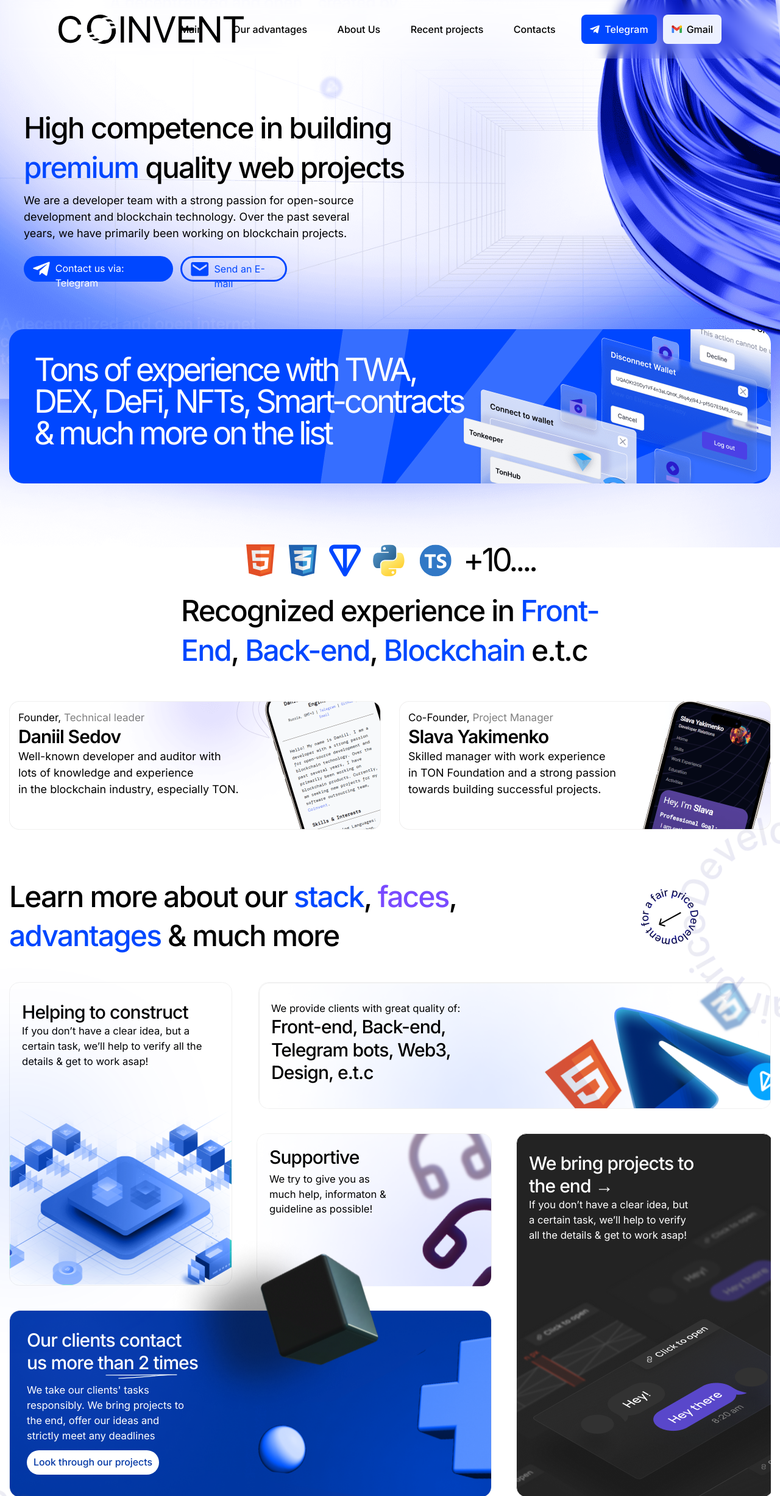
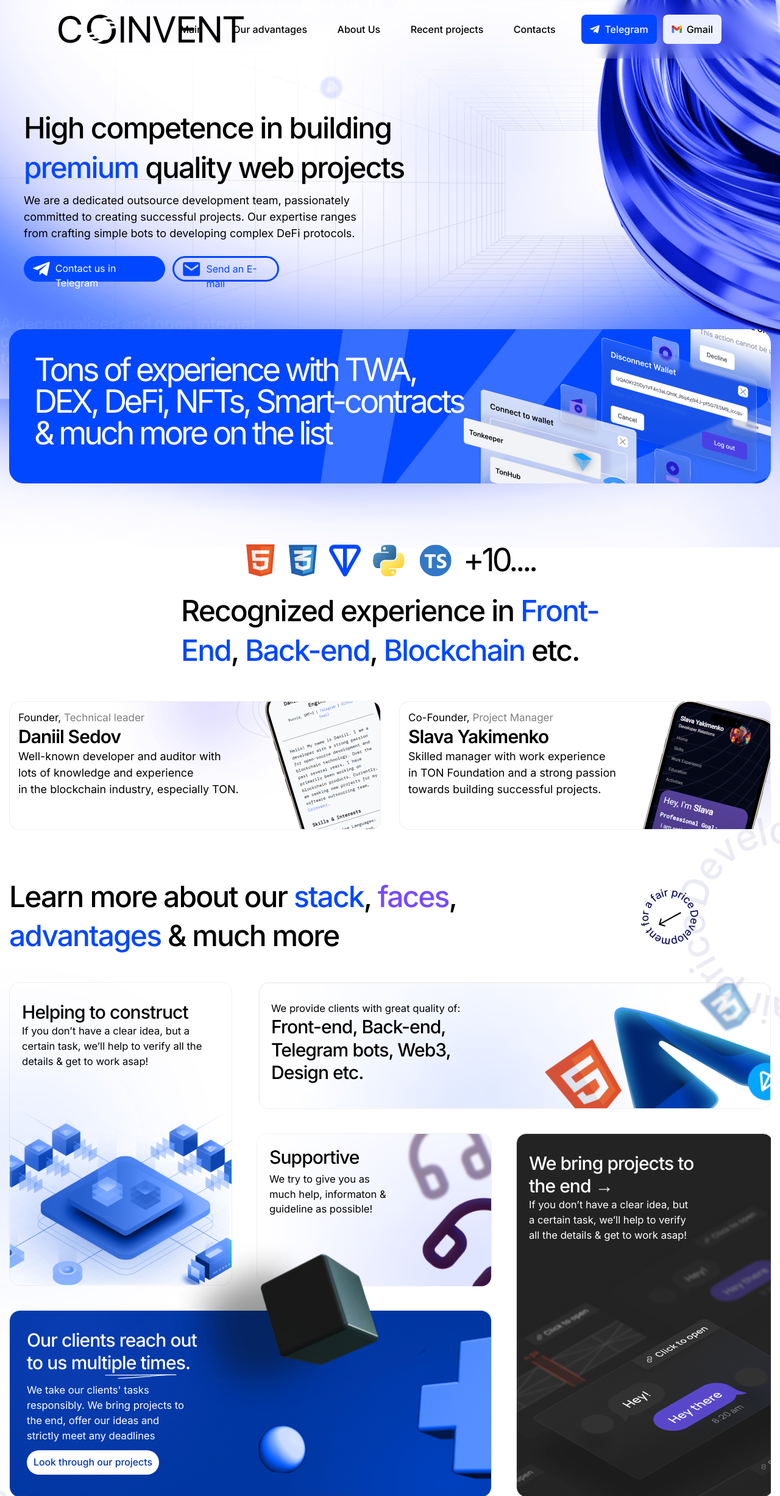
Before and after one commit to coinvent-solutions/website, a React (Vite) app: page / in a window 1280 px wide. Shown: the top 2454 px of the page at 61% size. Built offline with nearby package versions, Linux system fonts and the light colour scheme; the HTML template or start-up script is replaced by a standard one.

Commit message:
wip: rework texts

```diff
--- a/src/components/About/About.tsx
+++ b/src/components/About/About.tsx
@@ -1,11 +1,24 @@
 import { FC } from 'react';
-import { HelpingConstruct, logo, Block5, Block2, Block4, Block3, line, DecorateEllipse, BlackBlock, Block2Sm, Block4Sm, Block3Sm, Block5Sm } from '../../assets'
-import { langs } from '../../constants'
-import styles from './About.module.scss'
-import classNames from 'classnames'
+import {
+    HelpingConstruct,
+    logo,
+    Block5,
+    Block2,
+    Block4,
+    Block3,
+    line,
+    DecorateEllipse,
+    BlackBlock,
+    Block2Sm,
+    Block4Sm,
+    Block3Sm,
+    Block5Sm,
+} from '../../assets';
+import { langs } from '../../constants';
+import styles from './About.module.scss';
+import classNames from 'classnames';
 
 function About() {
-
     function ScrollTo(id: string) {
         (document.getElementById(id) as HTMLBodyElement).scrollIntoView({
             block: 'center',
@@ -18,31 +31,81 @@ function About() {
             <div className={styles.Screen}>
                 <div className={styles.Block1}>
                     <div className={styles.Block1_Text}>
-						<h1 className={styles.Block1_Title}>Helping to construct</h1>
-						<p className={styles.Block1_Info}>If you don’t have a clear idea, but a<br/>certain task, we’ll help to verify all the<br/>details & get to work asap!</p>
+                        <h1 className={styles.Block1_Title}>
+                            Helping to construct
+                        </h1>
+                        <p className={styles.Block1_Info}>
+                            If you don’t have a clear idea, but a<br />
+                            certain task, we’ll help to verify all the
+                            <br />
+                            details & get to work asap!
+                        </p>
                     </div>
-					<img src={HelpingConstruct} alt="" className={styles.Block1_Img} />
+                    <img
+                        src={HelpingConstruct}
+                        alt=""
+                        className={styles.Block1_Img}
+                    />
                 </div>
                 <div className={styles.Block2}>
                     <div className={styles.Block2_Text}>
-						<p className={styles.Block2_Info}>We provide clients with great quality of:</p>
-						<h1 className={styles.Block2_Title}>Front-end, Back-end,<br/>Telegram bots, Web3,<br/>Design, e.t.c</h1>
+                        <p className={styles.Block2_Info}>
+                            We provide clients with great quality of:
+                        </p>
+                        <h1 className={styles.Block2_Title}>
+                            Front-end, Back-end,
+                            <br />
+                            Telegram bots, Web3,
+                            <br />
+                            Design etc.
+                        </h1>
                     </div>
                     <picture>
-						<source media="(min-width: 768px)" srcSet={`${Block2} 768w`} sizes="768px" />
+                        <source
+                            media="(min-width: 768px)"
+                            srcSet={`${Block2} 768w`}
+                            sizes="768px"
+                        />
                         <source srcSet={`${Block2Sm} 1251w`} sizes="1251px" />
                         <img src={Block2Sm} className={styles.Block2_Img} />
                     </picture>
                 </div>
                 <div className={styles.Block3}>
                     <div className={styles.Block3_Text}>
-						<h1 className={styles.Block3_Title}>Our clients contact<br/>us more than 2 times</h1>
-						<img src={line} alt="" className={styles.Block3_Underline} />
-						<p className={styles.Block3_Info}>We take our clients' tasks<br/>responsibly. We bring projects to<br/>the end, offer our ideas and<br/>strictly meet any deadlines</p>
-						<div onClick={() => ScrollTo("Projects")} className={classNames(styles.Button, styles.cursor_pointer)}>Look through our projects</div>
+                        <h1 className={styles.Block3_Title}>
+                            Our clients reach out <br />
+                            to us multiple times.
+                        </h1>
+                        <img
+                            src={line}
+                            alt=""
+                            className={styles.Block3_Underline}
+                        />
+                        <p className={styles.Block3_Info}>
+                            We take our clients' tasks
+                            <br />
+                            responsibly. We bring projects to
+                            <br />
+                            the end, offer our ideas and
+                            <br />
+                            strictly meet any deadlines
+                        </p>
+                        <div
+                            onClick={() => ScrollTo('Projects')}
+                            className={classNames(
+                                styles.Button,
+                                styles.cursor_pointer
+                            )}
+                        >
+                            Look through our projects
+                        </div>
                     </div>
                     <picture>
-						<source media="(min-width: 768px)" srcSet={`${Block3} 768w`} sizes="768px" />
+                        <source
+                            media="(min-width: 768px)"
+                            srcSet={`${Block3} 768w`}
+                            sizes="768px"
+                        />
                         <source srcSet={`${Block3Sm} 1251w`} sizes="1251px" />
                         <img src={Block3Sm} className={styles.Block3_Img} />
                     </picture>
@@ -50,30 +113,56 @@ function About() {
                 <div className={styles.Block4}>
                     <div className={styles.Block4_Text}>
                         <h1 className={styles.Block4_Title}>Supportive</h1>
-						<p className={styles.Block4_Info}>We try to give you as<br/>much help, informaton &<br/>guideline as possible!</p>
+                        <p className={styles.Block4_Info}>
+                            We try to give you as
+                            <br />
+                            much help, informaton &<br />
+                            guideline as possible!
+                        </p>
                     </div>
                     <picture className={styles.Pict}>
-						<source media="(max-width: 1250px)" srcSet={`${Block4Sm} 1250w`} sizes="1250px" />
+                        <source
+                            media="(max-width: 1250px)"
+                            srcSet={`${Block4Sm} 1250w`}
+                            sizes="1250px"
+                        />
                         <source srcSet={`${Block4} 1251w`} sizes="1251px" />
                         <img src={Block4} className={styles.Block4_Img} />
                     </picture>
                 </div>
                 <div className={styles.Block5}>
                     <div className={styles.Block5_Text}>
-						<h1 className={styles.Block5_Title}>We bring projects to<br/>the end &rarr;</h1>
-						<p className={styles.Block5_Info}>If you don’t have a clear idea, but<br/>a certain task, we’ll help to verify<br/>all the details & get to work asap!</p>
+                        <h1 className={styles.Block5_Title}>
+                            We bring projects to
+                            <br />
+                            the end &rarr;
+                        </h1>
+                        <p className={styles.Block5_Info}>
+                            If you don’t have a clear idea, but
+                            <br />a certain task, we’ll help to verify
+                            <br />
+                            all the details & get to work asap!
+                        </p>
                     </div>
                     <picture>
-						<source media="(max-width: 1250px)" srcSet={`${Block5Sm} 1250w`} sizes="1250px" />
+                        <source
+                            media="(max-width: 1250px)"
+                            srcSet={`${Block5Sm} 1250w`}
+                            sizes="1250px"
+                        />
                         <source srcSet={`${Block5} 1251w`} sizes="1251px" />
                         <img src={Block5} className={styles.Block5_Img} />
                     </picture>
                 </div>
-				<img src={BlackBlock} alt="" className={classNames(styles.BlackBlock, styles.Bounce)} />
+                <img
+                    src={BlackBlock}
+                    alt=""
+                    className={classNames(styles.BlackBlock, styles.Bounce)}
+                />
             </div>
             <img src={DecorateEllipse} alt="" className={styles.Decoration} />
         </div>
-    )
+    );
 }
 
-export default About
+export default About;
--- a/src/components/Languages/Languages.tsx
+++ b/src/components/Languages/Languages.tsx
@@ -1,24 +1,36 @@
 import { FC } from 'react';
-import { logo } from '../../assets'
-import { langs } from '../../constants'
-import styles from './Languages.module.scss'
-import classNames from 'classnames'
-import { SectionWrapper } from "../../hoc"
-import { motion } from "framer-motion";
-import { fadeIn, textVariant, zoomIn, slideIn } from "../../utils/motion";
+import { logo } from '../../assets';
+import { langs } from '../../constants';
+import styles from './Languages.module.scss';
+import classNames from 'classnames';
+import { SectionWrapper } from '../../hoc';
+import { motion } from 'framer-motion';
+import { fadeIn, textVariant, zoomIn, slideIn } from '../../utils/motion';
 
 function Languages() {
     return (
-		<motion.div variants={fadeIn("right", "spring", 0, 1)} className={styles.Order}>
+        <motion.div
+            variants={fadeIn('right', 'spring', 0, 1)}
+            className={styles.Order}
+        >
             <div className={styles.Main}>
                 {langs.map((i) => (
                     <img src={i} alt="" className={styles.Logo} />
                 ))}
                 <h1 className={styles.detail}>+10....</h1>
             </div>
-			<h1 className={styles.Text}>Recognized experience in <p className={styles.blue}>Front-<br/>End</p>, <p className={styles.blue}>Back-end</p>, <p className={styles.blue}>Blockchain</p> e.t.c</h1>
+            <h1 className={styles.Text}>
+                Recognized experience in{' '}
+                <p className={styles.blue}>
+                    Front-
+                    <br />
+                    End
+                </p>
+                , <p className={styles.blue}>Back-end</p>,{' '}
+                <p className={styles.blue}>Blockchain</p> etc.
+            </h1>
         </motion.div>
-    )
+    );
 }
 
-export default SectionWrapper(Languages, 'language')
+export default SectionWrapper(Languages, 'language');
--- a/src/components/Start/Start.tsx
+++ b/src/components/Start/Start.tsx
@@ -1,35 +1,62 @@
-import { email, telegram } from '../../assets'
-import styles from './Start.module.scss'
-import classNames from 'classnames'
-import { SectionWrapper } from "../../hoc"
-import { motion } from "framer-motion";
-import { fadeIn } from "../../utils/motion";
-
+import { email, telegram } from '../../assets';
+import styles from './Start.module.scss';
+import classNames from 'classnames';
+import { SectionWrapper } from '../../hoc';
+import { motion } from 'framer-motion';
+import { fadeIn } from '../../utils/motion';
 
 function Start() {
     return (
         <div className={styles.Main}>
             <div className={styles.Content}>
                 <div className={styles.Text}>
-					<h1 className={styles.Text_LOGO}>High competence in building <p className={styles.blue}>premium</p> quality web projects</h1>
-					<h1 className={styles.Text_Detail}>We are a developer team with a strong passion for open-source development and blockchain technology. Over the past several years, we have primarily been working on blockchain projects. </h1>
+                    <h1 className={styles.Text_LOGO}>
+                        High competence in building{' '}
+                        <p className={styles.blue}>premium</p> quality web
+                        projects
+                    </h1>
+                    <h1 className={styles.Text_Detail}>
+                        We are a dedicated outsource development team,
+                        passionately committed to creating successful projects.
+                        Our expertise ranges from crafting simple bots to
+                        developing complex DeFi protocols.
+                    </h1>
                     <div className={styles.Buttons}>
-						<a href="https://t.me/coinvent_dev" className={classNames(styles.cursor_pointer, styles.Button)}>
+                        <a
+                            href="https://t.me/coinvent_dev"
+                            className={classNames(
+                                styles.cursor_pointer,
+                                styles.Button
+                            )}
+                        >
                             <img src={telegram} alt="" />
-							<h1>Contact us via: Telegram</h1>
+                            <h1>Contact us in Telegram</h1>
                         </a>
-						<a href="mailto:business@coinvent.dev" className={classNames(styles.cursor_pointer, styles.Button, styles.EMAIL)}>
+                        <a
+                            href="mailto:business@coinvent.dev"
+                            className={classNames(
+                                styles.cursor_pointer,
+                                styles.Button,
+                                styles.EMAIL
+                            )}
+                        >
                             <img src={email} alt=" " />
                             <h1>Send an E-mail</h1>
                         </a>
                     </div>
                 </div>
-				<motion.div variants={fadeIn("up", "spring", 0.25, 1)} className={styles.Comment}>
-					<h1 className={styles.Comment_Text}>Tons of experience with TWA, DEX, DeFi, NFTs, Smart-contracts & much more on the list</h1>
+                <motion.div
+                    variants={fadeIn('up', 'spring', 0.25, 1)}
+                    className={styles.Comment}
+                >
+                    <h1 className={styles.Comment_Text}>
+                        Tons of experience with TWA, DEX, DeFi, NFTs,
+                        Smart-contracts & much more on the list
+                    </h1>
                 </motion.div>
             </div>
         </div>
-    )
+    );
 }
 
-export default SectionWrapper(Start, "start")
+export default SectionWrapper(Start, 'start');
```
Lines whose indentation alone changed are shown as unchanged.
